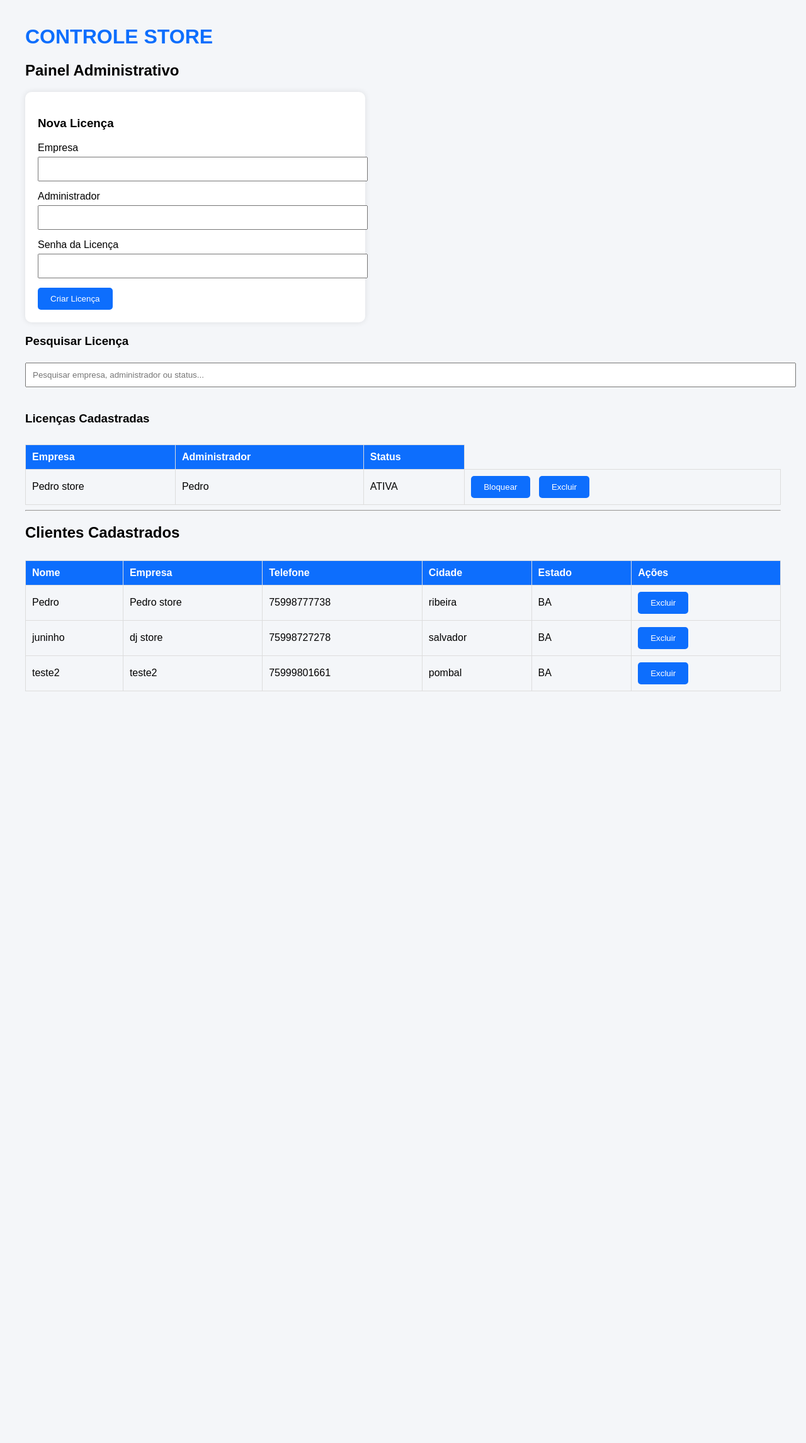
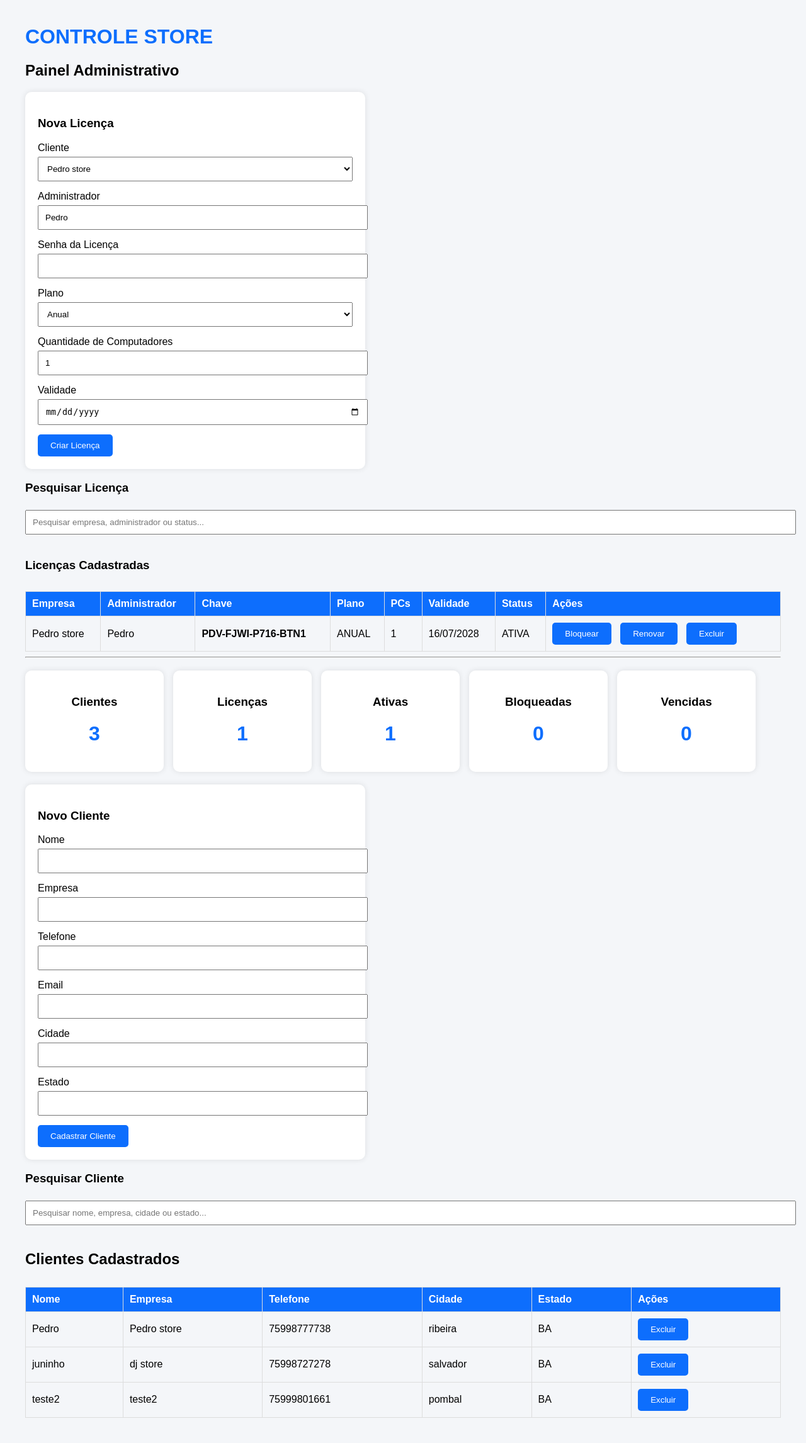
Before and after one commit to dev-ray-code/pdv-master, a FastAPI app: page / in a window 1280 px wide. Shown: the whole page at 63% size. Before the commit the page ends 1098 px from the top, so only its background shows below. Run offline with FastAPI, Linux system fonts and the light colour scheme; data comes from the database, SQL or seed files in the repository.

```diff
--- a/api/templates/index.html
+++ b/api/templates/index.html
@@ -25,7 +25,8 @@
             width:500px;
         }
 
-        input{
+        input,
+        select{
             width:100%;
             padding:10px;
             margin-top:5px;
@@ -74,14 +75,40 @@
 
 <h3>Nova Licença</h3>
 
-<label>Empresa</label>
-<input id="empresa">
+<label>Cliente</label>
+
+<select id="cliente" style="width:100%;padding:10px;margin-top:5px;margin-bottom:15px;">
+</select>
 
 <label>Administrador</label>
 <input id="admin">
 
 <label>Senha da Licença</label>
 <input id="codigo">
+
+<label>Plano</label>
+
+<select id="plano">
+    <option value="MENSAL">Mensal</option>
+    <option value="SEMESTRAL">Semestral</option>
+    <option value="ANUAL" selected>Anual</option>
+</select>
+
+<label>Quantidade de Computadores</label>
+
+<input
+    type="number"
+    id="computadores"
+    value="1"
+    min="1"
+>
+
+<label>Validade</label>
+
+<input
+    type="date"
+    id="validade"
+>
 
 <button onclick="criar()">Criar Licença</button>
 
@@ -108,7 +135,12 @@
 
 <th>Empresa</th>
 <th>Administrador</th>
+<th>Chave</th>
+<th>Plano</th>
+<th>PCs</th>
+<th>Validade</th>
 <th>Status</th>
+<th>Ações</th>
 
 </tr>
 
@@ -121,6 +153,77 @@
 </table>
 
 <hr>
+
+<div id="dashboard" style="
+display:flex;
+gap:15px;
+margin:20px 0;
+flex-wrap:wrap;
+">
+
+<div id="cardClientes" class="card" style="width:180px;text-align:center;">
+    <h3>Clientes</h3>
+    <h1 id="totalClientes">0</h1>
+</div>
+
+<div id="cardLicencas" class="card" style="width:180px;text-align:center;">
+    <h3>Licenças</h3>
+    <h1 id="totalLicencas">0</h1>
+</div>
+
+<div id="cardAtivas" class="card" style="width:180px;text-align:center;">
+    <h3>Ativas</h3>
+    <h1 id="totalAtivas">0</h1>
+</div>
+
+<div id="cardBloqueadas" class="card" style="width:180px;text-align:center;">
+    <h3>Bloqueadas</h3>
+    <h1 id="totalBloqueadas">0</h1>
+</div>
+
+<div id="cardVencidas" class="card" style="width:180px;text-align:center;">
+    <h3>Vencidas</h3>
+    <h1 id="totalVencidas">0</h1>
+</div>
+
+</div>
+
+<div class="card">
+
+<h3>Novo Cliente</h3>
+
+<label>Nome</label>
+<input id="nomeCliente">
+
+<label>Empresa</label>
+<input id="empresaCliente">
+
+<label>Telefone</label>
+<input id="telefoneCliente">
+
+<label>Email</label>
+<input id="emailCliente">
+
+<label>Cidade</label>
+<input id="cidadeCliente">
+
+<label>Estado</label>
+<input id="estadoCliente">
+
+<button onclick="cadastrarCliente()">
+    Cadastrar Cliente
+</button>
+
+</div>
+
+<h3>Pesquisar Cliente</h3>
+
+<input
+    type="text"
+    id="pesquisaClientes"
+    placeholder="Pesquisar nome, empresa, cidade ou estado..."
+    onkeyup="filtrarClientes()"
+    style="width:100%;padding:10px;margin-bottom:20px;">
 
 <h2>Clientes Cadastrados</h2>
 
@@ -147,6 +250,32 @@ async function carregarLicencas(){
     const resposta = await fetch("/licencas/listar");
     const dados = await resposta.json();
 
+    document.getElementById("totalLicencas").innerText = dados.length;
+
+    let ativas = 0;
+    let bloqueadas = 0;
+    let vencidas = 0;
+
+    dados.forEach(function(item){
+
+        if(item.status == "ATIVA"){
+            ativas++;
+        }
+
+        if(item.status == "BLOQUEADA"){
+            bloqueadas++;
+        }
+
+        if(item.status == "VENCIDA"){
+            vencidas++;
+        }
+
+    });
+
+    document.getElementById("totalAtivas").innerText = ativas;
+    document.getElementById("totalBloqueadas").innerText = bloqueadas;
+    document.getElementById("totalVencidas").innerText = vencidas;
+
     let tabela = document.getElementById("lista");
     tabela.innerHTML = "";
 
@@ -156,6 +285,10 @@ async function carregarLicencas(){
     <tr>
         <td>${item.empresa}</td>
         <td>${item.administrador}</td>
+        <td><b>${item.chave}</b></td>
+        <td>${item.plano}</td>
+        <td>${item.computadores}</td>
+        <td>${item.validade}</td>
         <td>${item.status}</td>
         <td>
             ${item.status=="ATIVA" ? `
@@ -167,7 +300,9 @@ async function carregarLicencas(){
                     Desbloquear
                 </button>
                 `}
-
+                <button onclick="renovarLicenca('${item.chave}')">
+                    Renovar
+                </button>
             <button onclick="excluirLicenca('${item.chave}')">
                 Excluir
             </button>
@@ -201,12 +336,18 @@ function filtrarTabela(){
 
 async function criar(){
 
-    let empresa = document.getElementById("empresa").value;
+    let cliente = document.getElementById("cliente").value;
     let admin = document.getElementById("admin").value;
     let codigo = document.getElementById("codigo").value;
+    let plano = document.getElementById("plano").value;
+    let computadores = document.getElementById("computadores").value;
+    let validade = document.getElementById("validade").value;
 
     await fetch(
-        "/licencas/criar?codigo=" + codigo + "&cliente=" + empresa,
+        "/licencas/criar?cliente_id=" + cliente +
+        "&plano=" + plano +
+        "&computadores=" + computadores +
+        "&validade=" + validade,
         {
             method:"POST"
         }
@@ -245,6 +386,28 @@ async function desbloquear(chave){
     carregarLicencas();
 }
 
+async function renovarLicenca(chave){
+
+    let validade = prompt("Informe a nova validade (AAAA-MM-DD):");
+
+    if(!validade){
+        return;
+    }
+
+    let r = await fetch(
+        "/licencas/renovar/" + chave + "?validade=" + validade,
+        {
+            method:"POST"
+        }
+    );
+
+    let dados = await r.json();
+
+    alert(dados.mensagem);
+
+    carregarLicencas();
+}
+
 async function excluirLicenca(chave){
 
     if(!confirm("Deseja excluir esta licença?")){
@@ -263,6 +426,27 @@ async function carregarClientes(){
 
     const resposta = await fetch("/licencas/clientes/listar");
     const clientes = await resposta.json();
+    document.getElementById("totalClientes").innerText = clientes.length;
+    let select = document.getElementById("cliente");
+    select.innerHTML = "";
+
+    clientes.forEach(function(cliente){
+        select.innerHTML += `
+            <option
+                value="${cliente.id}"
+                data-admin="${cliente.nome}">
+                ${cliente.empresa}
+            </option>
+        `;
+    });
+
+    select.onchange = function () {
+        let opcao = this.options[this.selectedIndex];
+        document.getElementById("admin").value =
+            opcao.getAttribute("data-admin");
+    };
+
+    select.dispatchEvent(new Event("change"));
 
     let tabela = document.getElementById("listaClientes");
     tabela.innerHTML = "";
@@ -303,6 +487,56 @@ async function excluirCliente(id){
 
 }
 
+async function cadastrarCliente(){
+
+    let nome = document.getElementById("nomeCliente").value;
+    let empresa = document.getElementById("empresaCliente").value;
+    let telefone = document.getElementById("telefoneCliente").value;
+    let email = document.getElementById("emailCliente").value;
+    let cidade = document.getElementById("cidadeCliente").value;
+    let estado = document.getElementById("estadoCliente").value;
+
+    let resposta = await fetch(
+        "/licencas/clientes/criar" +
+        "?nome=" + encodeURIComponent(nome) +
+        "&empresa=" + encodeURIComponent(empresa) +
+        "&telefone=" + encodeURIComponent(telefone) +
+        "&email=" + encodeURIComponent(email) +
+        "&cidade=" + encodeURIComponent(cidade) +
+        "&estado=" + encodeURIComponent(estado),
+        {
+            method: "POST"
+        }
+    );
+
+    let dados = await resposta.json();
+
+    alert(dados.status);
+
+    carregarClientes();
+
+}
+
+function filtrarClientes(){
+
+    let filtro = document.getElementById("pesquisaClientes").value.toUpperCase();
+
+    let linhas = document.querySelectorAll("#listaClientes tr");
+
+    linhas.forEach(function(linha){
+
+        let texto = linha.innerText.toUpperCase();
+
+        if(texto.indexOf(filtro) > -1){
+            linha.style.display = "";
+        }else{
+            linha.style.display = "none";
+        }
+
+    });
+
+}
+
 carregarLicencas();
 carregarClientes();
 
```
Also changed, not shown: api/licencas.py (+43 -0 lines).
